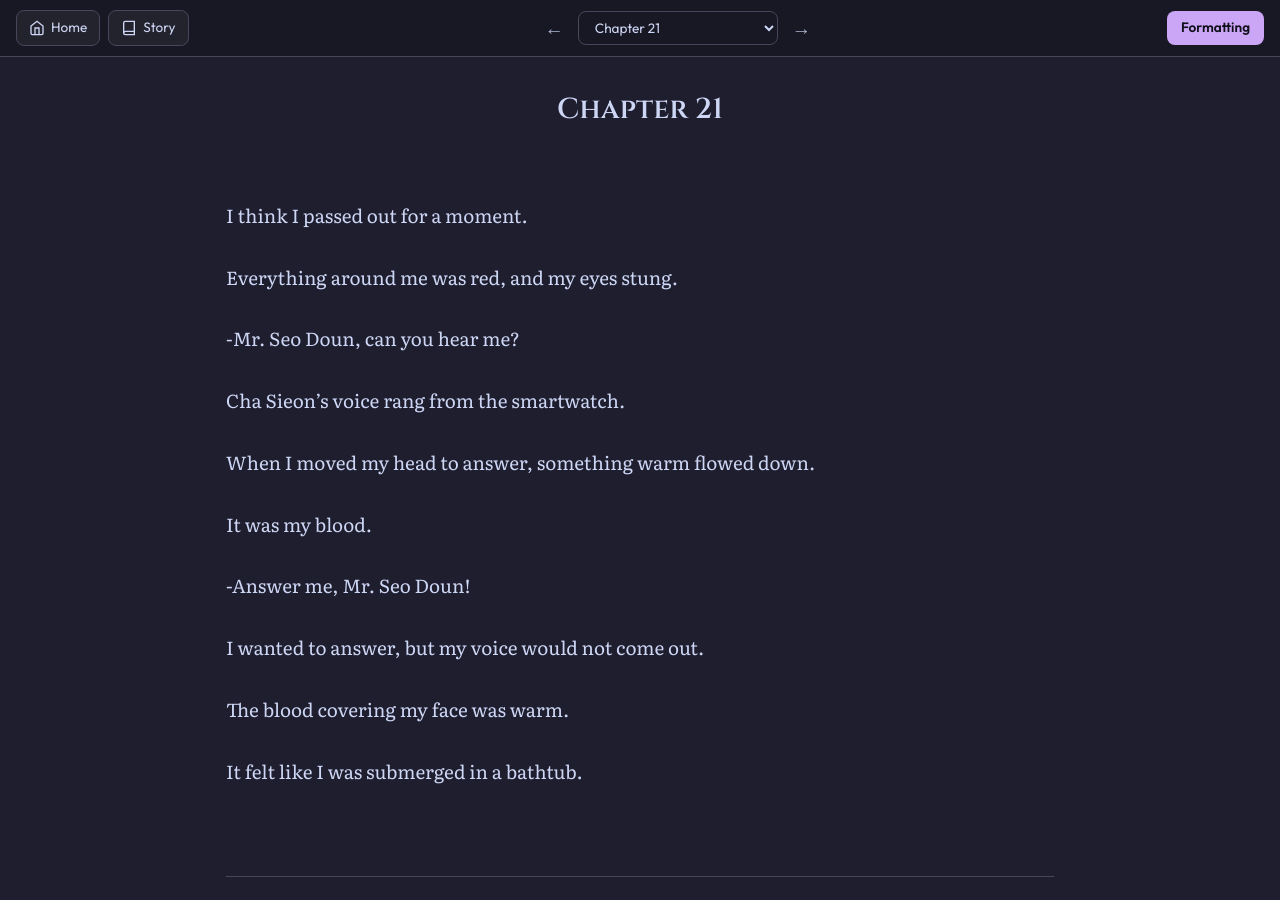
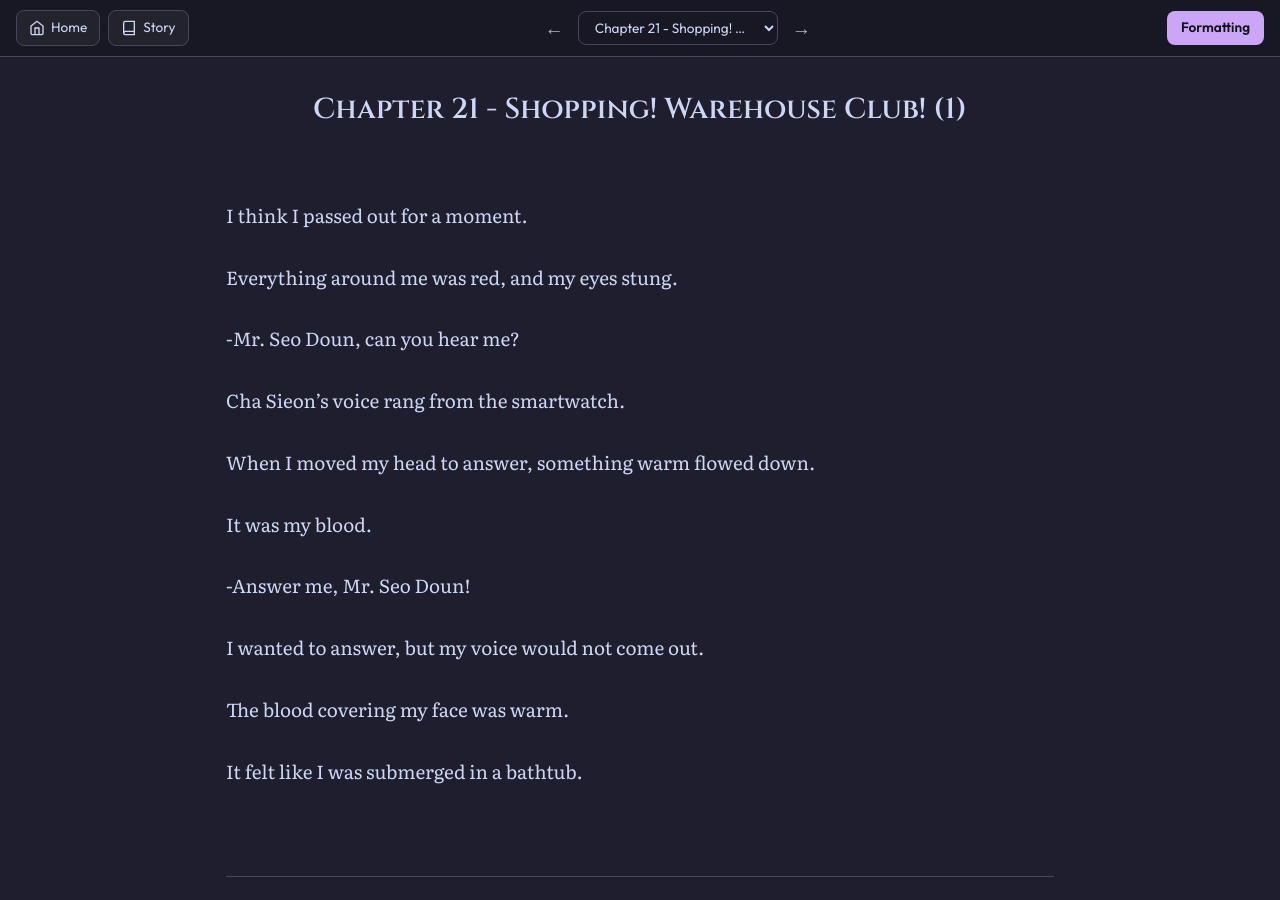
Before and after one commit to soleumn/soleumn.github.io, a Jekyll site: the page built from _chapters/esg/ch21.md, in a window 1280 px wide and 900 px high. Built offline with Jekyll 4.4.1, drawn with Linux system fonts in a browser that asks for light colours; comment, search, counter and statistics services are not loaded.

Commit message:
Update ch21.md

```diff
--- a/_chapters/esg/ch21.md
+++ b/_chapters/esg/ch21.md
@@ -1,5 +1,5 @@
 ---
-title: "Chapter 21"
+title: "Chapter 21 - Shopping! Warehouse Club! (1)"
 categories: esg
 capitulo: 21
 ---
```
